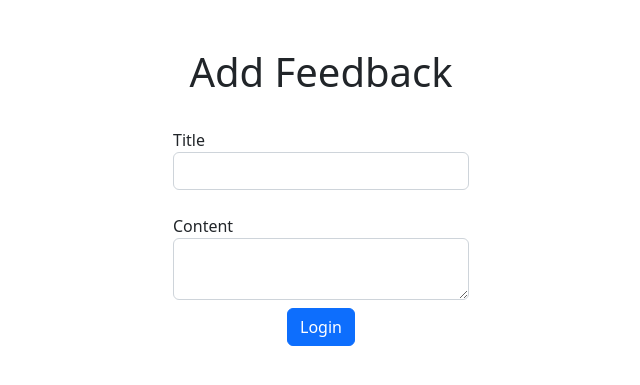
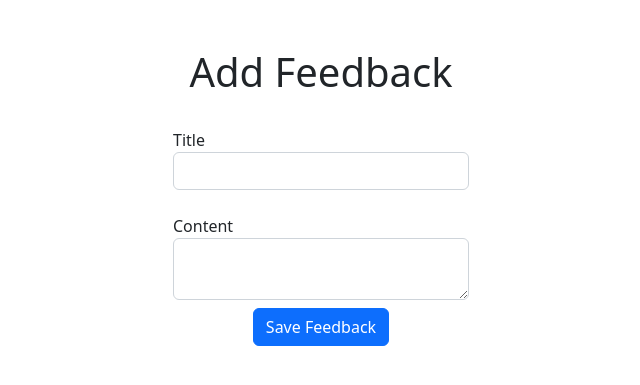
Before and after one commit to MattBaer77/EX_29.5_flask-feedback_Baer, a Flask app: a page that uses templates/base-form.html in a window 1280 px wide. Shown: the top 385 px of the page, without its empty margins (319-959 px from the left). Run offline with Flask 2, Linux system fonts and the light colour scheme; the visitor is signed in with stand-in values (Sample User, id 1).

Commit message:
update_feedback implemented

```diff
--- a/app.py
+++ b/app.py
@@ -150,3 +150,22 @@ def add_feedback(username):
         return redirect(f'/users/{username}')
 
     return render_template('feedback.html', form=form)
+
+@app.route('/feedback/<int:id>/update', methods=['GET', 'POST'])
+def update_feedback(id):
+
+    if user_not_logged_in():
+        return redirect('/login')
+
+    feedback = Feedback.query.get_or_404(id)
+    form = FeedbackForm(obj=feedback)
+
+    if form.validate_on_submit():
+        feedback.title = form.title.data
+        feedback.content = form.content.data
+
+        db.session.commit()
+
+        return redirect(f'/users/{feedback.username}')
+
+    return render_template('feedback.html', form=form)
--- a/forms.py
+++ b/forms.py
@@ -15,6 +15,7 @@ class UserRegistrationForm(FlaskForm):
     """
 
     form_name = 'User Registration'
+    submit_text = 'Register User'
 
     username = StringField("Username", validators=[InputRequired()])
     password = PasswordField("Password", validators=[InputRequired()])
@@ -25,6 +26,7 @@ class UserRegistrationForm(FlaskForm):
 class LoginForm(FlaskForm):
 
     form_name = 'Login Form'
+    submit_text = 'Login'
 
     username = StringField("Username", validators=[InputRequired()])
     password = PasswordField("Password", validators=[InputRequired()])
@@ -33,6 +35,7 @@ class LoginForm(FlaskForm):
 class FeedbackForm(FlaskForm):
 
     form_name = "Add Feedback"
+    submit_text = 'Save Feedback'
 
     title = StringField("Title", validators=[InputRequired()])
     content = StringField("Content", validators=[InputRequired()], widget=TextArea())
--- a/templates/base-form.html
+++ b/templates/base-form.html
@@ -24,7 +24,7 @@
                 {% endfor %}
             </div>
             {% endfor %}
-            <button class="btn btn-primary mt-2">Login</button>
+            <button class="btn btn-primary mt-2">{{ form.submit_text}}</button>
 
         </form>
 
```
